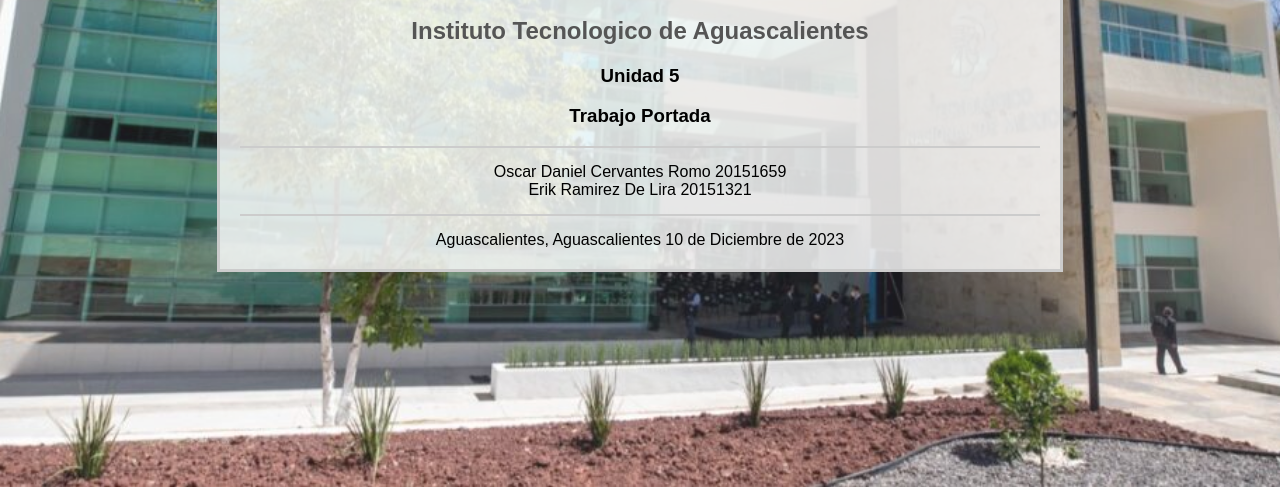
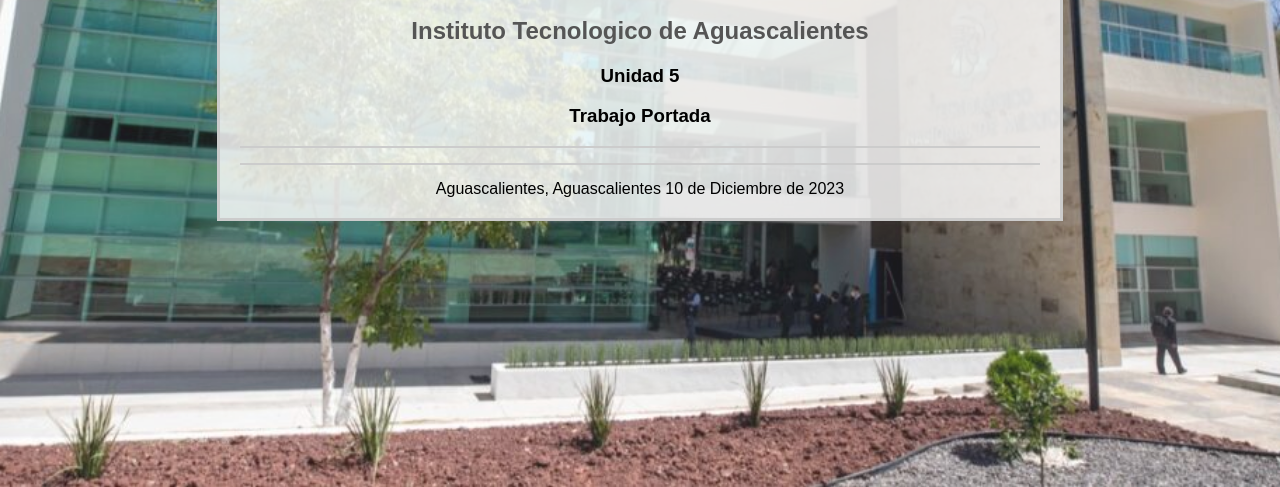
Before and after one commit to Daniel-taco/Portada-Haza, a plain HTML site: page index.html in a window 1280 px wide. Shown: the part 313-800 px from the top of the page. Drawn offline with Linux system fonts and the light colour scheme; a script that the page names is missing.

Commit message:
Borradosx2

```diff
--- a/index.html
+++ b/index.html
@@ -25,9 +25,9 @@
         <h3>Unidad 5</h3>
         <h3>Trabajo Portada</h3>
         <hr>
-        <p>Oscar Daniel Cervantes Romo 20151659</p>
         <p></p>
-        <p>Erik  Ramirez De Lira 20151321</p>
+        <p></p>
+        <p></p>
         <hr>
         <p>Aguascalientes, Aguascalientes 10 de Diciembre de 2023</p>
     </div>
```
